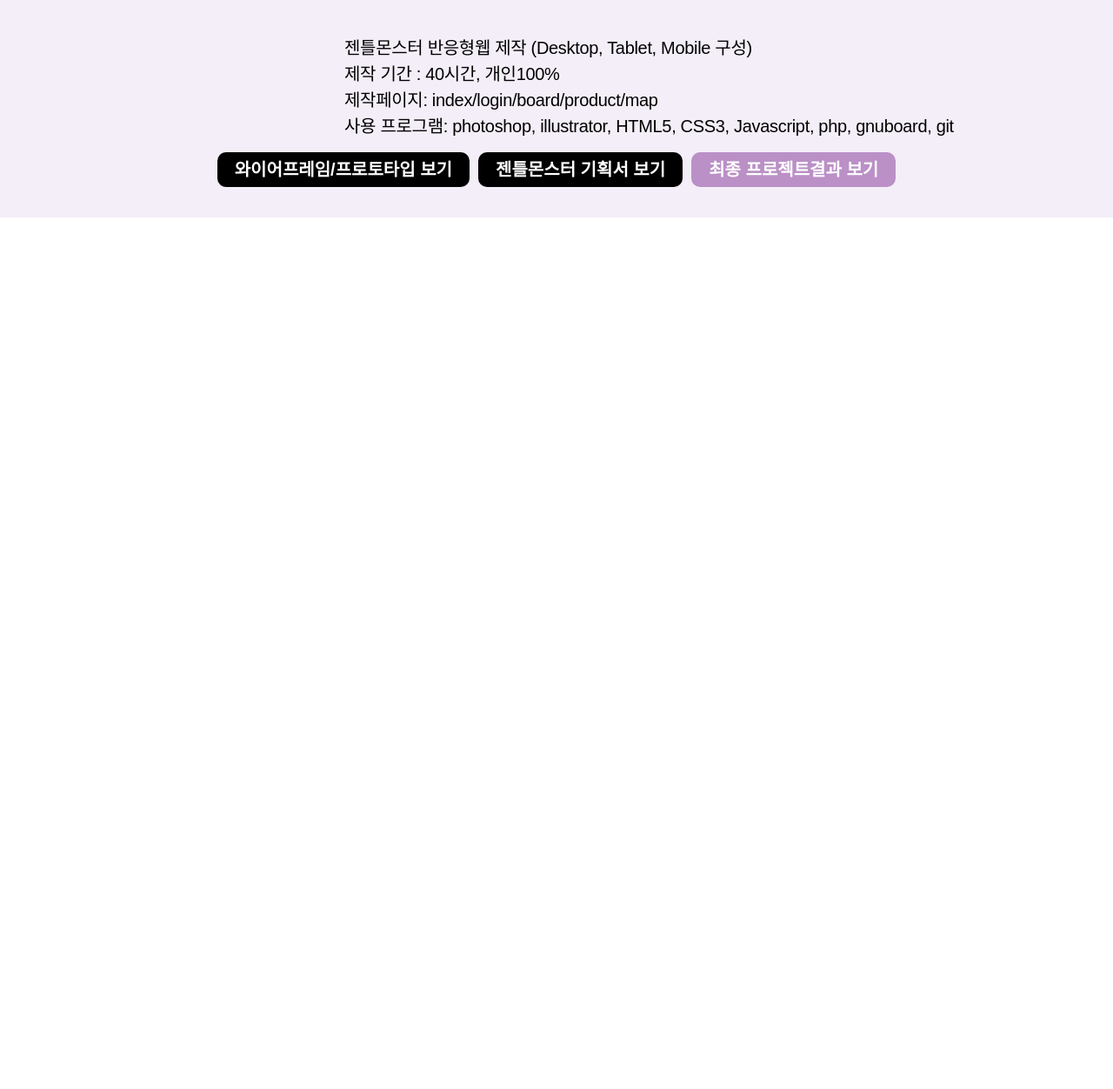
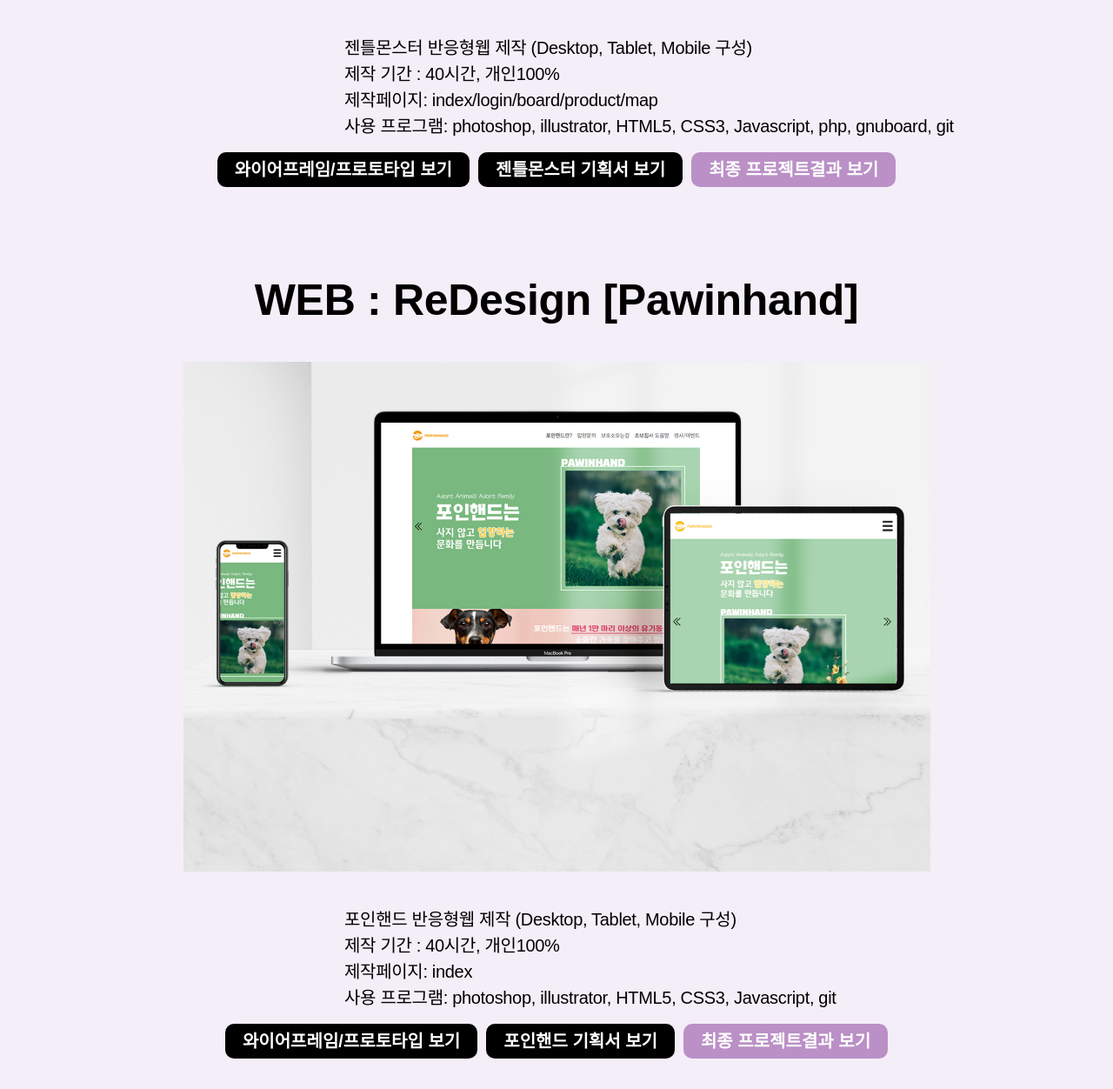
Before and after one commit to nbora617/portfolio_2023_example, a plain HTML site: page index.html in a window 1280 px wide. Shown: the part 3491-4743 px from the top of the page at 87% size. Before the commit the page ends 3741 px from the top, so only its background shows below. Drawn offline with Linux system fonts and the light colour scheme.

Commit message:
link연결

```diff
--- a/index.html
+++ b/index.html
@@ -16,10 +16,10 @@
     <header>
         <nav>
             <div class="gnb">
-                <a href="#">HOME</a>
-                <a href="#">PROFILE</a>
-                <a href="#">PROJECT-WEB</a>
-                <a href="#">PROJECT-Design</a>
+                <a href="#home">HOME</a>
+                <a href="#profile">PROFILE</a>
+                <a href="#project_web1">PROJECT-WEB</a>
+                <a href="#project_web2">PROJECT-Design</a>
             </div>
             <div class="sns">
                 <span>nbora617@naver.com</span>
@@ -123,8 +123,25 @@
                     사용 프로그램: photoshop, illustrator, HTML5, CSS3, Javascript, php, gnuboard, git
                 </p>
                 <div class="link">
+                    <a href="https://www.figma.com/file/jiZMF5GeUmzQLQEDtuRJFF/%EC%A0%A0%ED%8B%80%EB%AA%AC%EC%8A%A4%ED%84%B0-2023?type=design&node-id=0%3A1&mode=design&t=afnHq9RynYQVpdWT-1">와이어프레임/프로토타입 보기</a>
+                    <a href="https://www.figma.com/proto/cmtFXsXJGV7ySsailxnYYI/%EC%A0%A0%ED%8B%80%EB%AA%AC%EC%8A%A4%ED%84%B0--2023--%EA%B2%B0%EA%B3%BC%EA%B8%B0%ED%9A%8D%EC%84%9C?type=design&node-id=60-2&t=GSIHuv2pf3B1Wl0S-1&scaling=scale-down-width&page-id=0%3A1&mode=design">젠틀몬스터 기획서 보기</a>
+                    <a href="http://nbora617.pe.kr/gentlemonster_project/index.html">최종 프로젝트결과 보기</a>
+                </div>
+            </div>
+        </section>
+        <section id="project_web2">
+            <h1>WEB : ReDesign [Pawinhand]</h1>
+            <p><img src="./image/pawinhand.png" alt=""></p>
+            <div class="project_info">
+                <p>
+                    포인핸드 반응형웹 제작 (Desktop, Tablet, Mobile 구성)<br>
+                    제작 기간 : 40시간, 개인100%<br>
+                    제작페이지: index<br>
+                    사용 프로그램: photoshop, illustrator, HTML5, CSS3, Javascript, git
+                </p>
+                <div class="link">
                     <a href="#">와이어프레임/프로토타입 보기</a>
-                    <a href="#">젠틀몬스터 기획서 보기</a>
+                    <a href="#">포인핸드 기획서 보기</a>
                     <a href="#">최종 프로젝트결과 보기</a>
                 </div>
             </div>
--- a/styles/portfolio.css
+++ b/styles/portfolio.css
@@ -1,3 +1,5 @@
+body, html {scroll-behavior:smooth;}
+
 /* 반응형 대비 최소제한 너비 설정  */
 header, main {min-width:900px;}
 /* header */
@@ -140,3 +142,31 @@ main #project_web1 .link a {
 main #project_web1 .link a:last-child {
     margin-right:0; background-color:#BA90C6;
 }
+/* #project_web2 */
+main #project_web2 {
+    background:rgba(228, 214, 238, 0.42);
+    padding-bottom:35px;
+}
+main #project_web2 h1 {
+    font-size:3.125rem; letter-spacing:-0.02rem; font-weight:700;
+    padding-top:70px; margin-bottom:46px;
+}
+main #project_web2 p {margin-bottom:37px;}
+main #project_web2 p img {}
+main #project_web2 .project_info {}
+main #project_web2 .project_info p {
+    font-size:1.25rem; letter-spacing:-0.02rem; line-height:30px;
+    text-align:left; transform:translateX(30%);
+    margin-bottom:15px;
+}
+main #project_web2 .link {
+    display:flex; flex-flow:row nowrap; justify-content:center;
+}
+main #project_web2 .link a {
+    padding:10px 20px; background:#000; border-radius:10px;
+    color:#fff; font-weight:700; font-size:1.25rem;
+    margin-right:10px;
+}
+main #project_web2 .link a:last-child {
+    margin-right:0; background-color:#BA90C6;
+}
```
Also changed, not shown: image/pawinhand.png (added).
